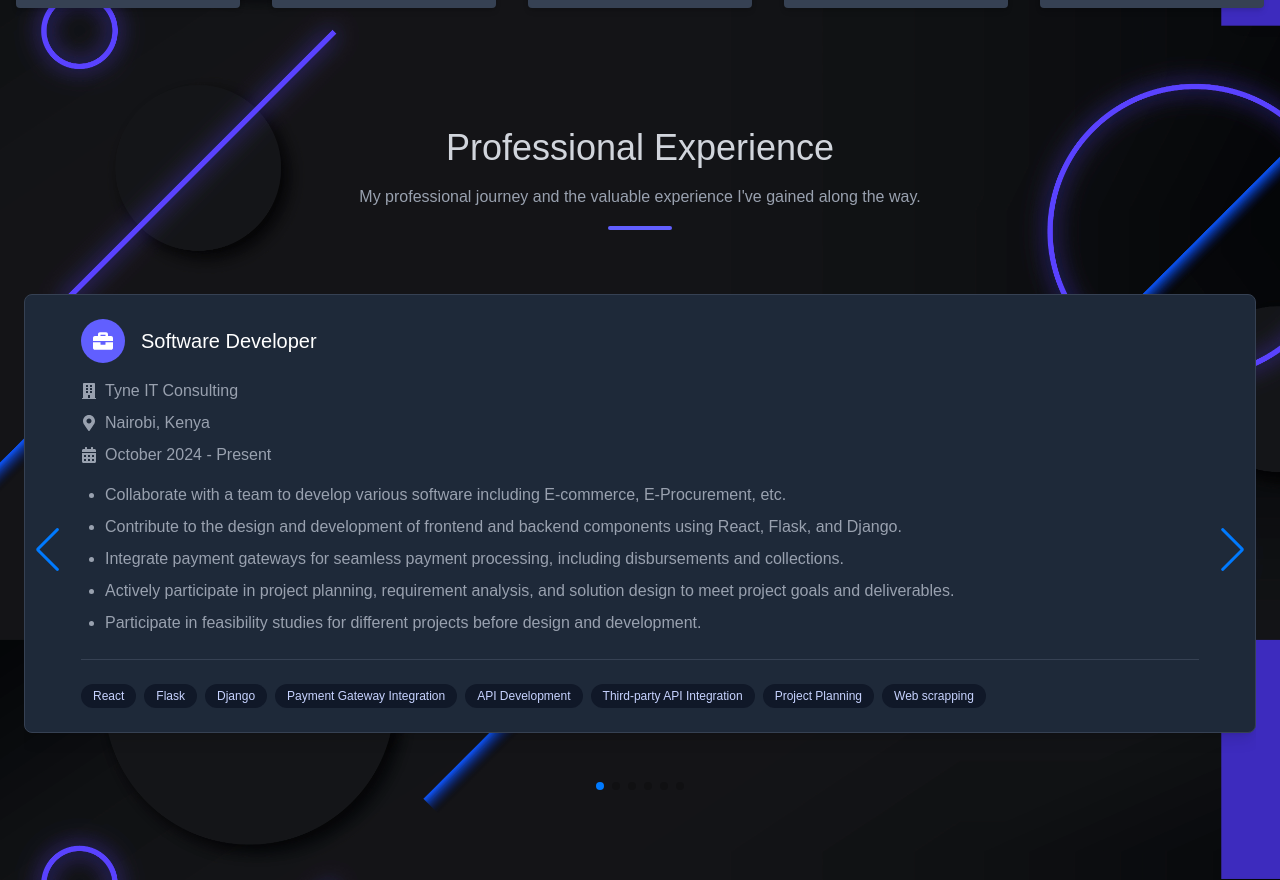
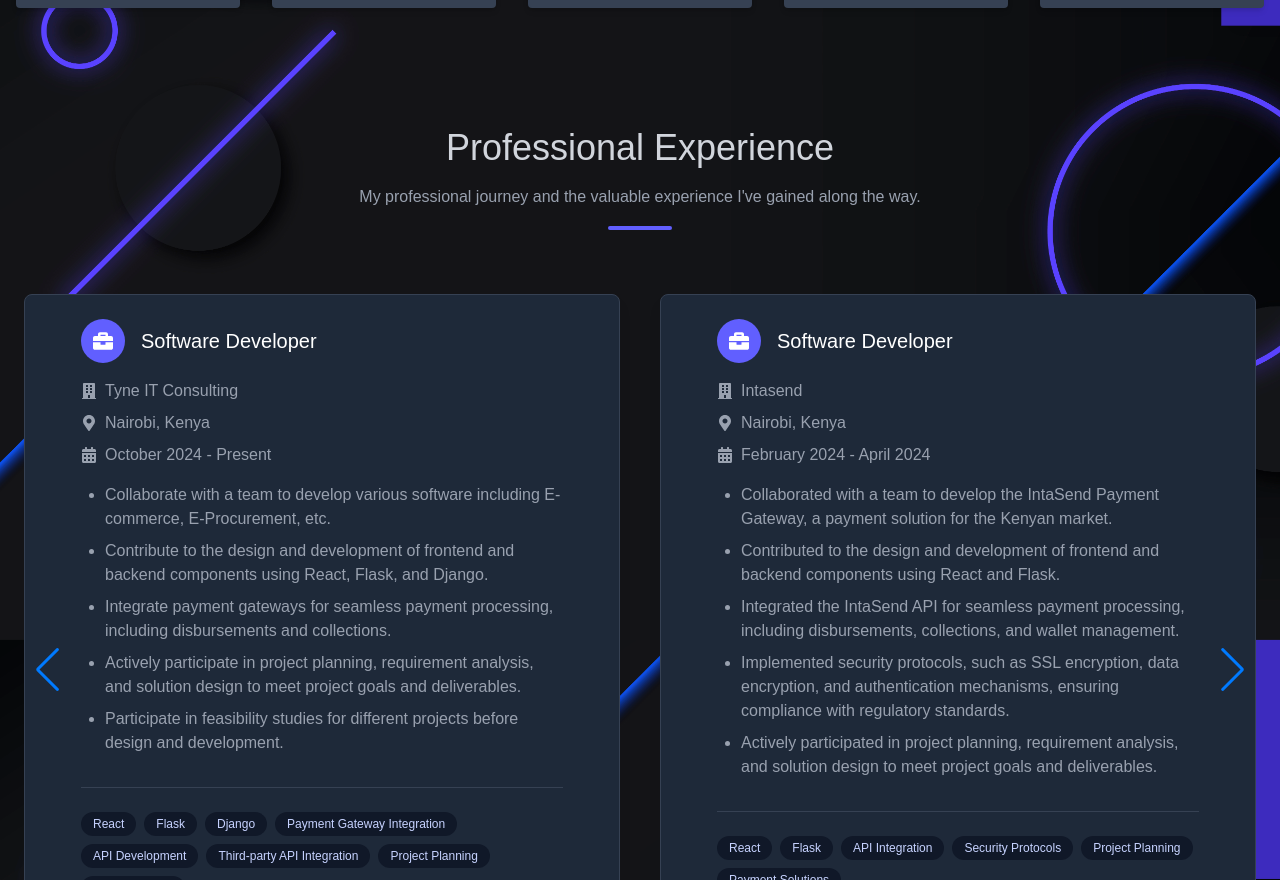
Before and after one commit to MuchokiDavid/my-portfolio, a React (Vite) app: page / in a window 1280 px wide. Shown: the part 1920-2800 px from the top of the page. Built offline with nearby package versions, Linux system fonts and the light colour scheme.

Commit message:
Update Experience component: add new technical support entry, refine descriptions, and enhance Swiper configuration for improved layout

```diff
--- a/src/components/Experience.jsx
+++ b/src/components/Experience.jsx
@@ -88,6 +88,7 @@
         "Managed the hospital's IT infrastructure, including planning, maintenance, and sourcing in line with the hospital's needs.",
         "Implemented information security systems and measures to ensure the hospital's ICT environment was secure and compliant with industry standards.",
         "Conducted training sessions for staff on the usage of different hospital infrastructures, including hardware and software.",
+        "Provided technical support and maintenance of hospital ICT services to ensure smooth operations and customer satisfaction.",
       ],
       technologies: [
         "IT Infrastructure Management",
@@ -107,8 +108,8 @@
       description: [
         "Directed tech-enabled election operations at a high-traffic polling station, ensuring 100% compliance with digital voting protocols and regulatory requirements.",
         "Trained and supervised 8 polling clerks in using KIEMS biometric systems, improving voter authentication efficiency by 30% during peak hours.",
-        "Implemented secure chain-of-custody procedures for sensitive digital/printed materials (ballot papers, KIEMS devices, results slips) with zero discrepancies.",
-        "Troubleshot real-time technical issues with the Kenya Integrated Elections Management System (KIEMS), ensuring uninterrupted voter verification and results transmission.",
+        // "Implemented secure chain-of-custody procedures for sensitive digital/printed materials (ballot papers, KIEMS devices, results slips) with zero discrepancies.",
+        "Troubleshoot real-time technical issues with the Kenya Integrated Elections Management System (KIEMS), ensuring uninterrupted voter verification and results transmission.",
         "Led the digital reconciliation and reporting of election results using secure government systems, maintaining full audit transparency.",
       ],
       technologies: [
@@ -128,7 +129,7 @@
       period: "October 2021 - September 2022",
       description: [
         "Supported E-Learning and content development in line with the schools' schemes of work, enhancing the delivery of digital education.",
-        "Provided classroom support and conducted training sessions for teachers and staff on the effective use of digital literacy devices.",
+        // "Provided classroom support and conducted training sessions for teachers and staff on the effective use of digital literacy devices.",
         "Implemented innovative solutions to help schools improve their use of digital learning tools and techniques.",
         "Provided guidance in the safe, secure, and ethical use of technology in educational environments.",
         "Assisted teachers in integrating ICT into teaching, learning, assessment, and reporting processes.",
@@ -136,9 +137,13 @@
       ],
       technologies: [
         "E-Learning",
-        "Digital Literacy",
         "Technical Support",
         "ICT Integration",
+        "Training",
+        "Content Development",
+        "Digital Education",
+        "Technical Support",
+        "Network Management",
       ],
     },
 
@@ -152,12 +157,17 @@
         "Installed and configured software applications across various departments, ensuring functionality and compliance with licensing agreements.",
         "Created and configured WiFi user accounts and devices to enable seamless connectivity and access to network resources for users.",
         "Conducted computer repair and maintenance, diagnosing and resolving hardware issues, and ensuring optimal performance of ICT infrastructure.",
+        "Provided technical support to faculty and staff, troubleshooting and resolving software and hardware issues, and ensuring smooth operation of ICT systems.",
       ],
       technologies: [
         "Technical Support",
         "Software Installation",
         "Network Configuration",
         "Hardware Maintenance",
+        "ICT Infrastructure",
+        "Software Troubleshooting",
+        "Network Security",
+        "ICT Support Attachment",
       ],
     },
   ];
@@ -263,19 +273,37 @@
 
           {/* Experience cards container with horizontal scroll */}
           <Swiper
-            slidesPerView={1}
+            slidesPerView={"auto"}
             spaceBetween={30}
+            grabCursor={true}
             loop={true}
+            keyboard={{
+              enabled: true,
+            }}
             pagination={{
               clickable: true,
+            }}
+            breakpoints={{
+              640: {
+                slidesPerView: 1,
+                spaceBetween: 30,
+              },
+              768: {
+                slidesPerView: 2,
+                spaceBetween: 40,
+              },
+              // 1024: {
+              //   slidesPerView: 3,
+              //   spaceBetween: 50,
+              // },
             }}
             navigation={true}
             modules={[Pagination, Navigation]}
             className="mySwiper"
           >
             {experiences.map((exp, index) => (
-              <SwiperSlide key={index} className="snap-center">
-                <div className="h-full bg-gray-800 bg-opacity-40 p-4 md:py-6 md:px-14 rounded-lg border border-gray-700 hover:border-indigo-500 transition-all duration-300 shadow-lg hover:shadow-indigo-500/20">
+              <SwiperSlide key={index} className="snap-center h-full">
+                <div className="flex flex-col h-full min-h-[400px] bg-gray-800 bg-opacity-40 p-4 md:py-6 md:px-14 rounded-lg border border-gray-700 hover:border-indigo-500 transition-all duration-300 shadow-lg hover:shadow-indigo-500/20">
                   <div className="flex items-center mb-4">
                     <div className="bg-indigo-500 text-white p-2 md:p-3 rounded-full mr-3 md:mr-4">
                       <FaBriefcase className="text-lg md:text-xl" />
@@ -284,7 +312,6 @@
                       {exp.title}
                     </h2>
                   </div>
-
                   <div className="mb-4 text-gray-400 text-sm md:text-base">
                     <div className="flex items-center mb-2">
                       <FaBuilding className="mr-2 flex-shrink-0" />
@@ -299,16 +326,14 @@
                       <span>{exp.period}</span>
                     </div>
                   </div>
-
-                  <ul className="list-disc pl-5 md:pl-6 mb-6 text-gray-400 text-sm md:text-base">
+                  <ul className="list-disc pl-5 md:pl-6 mb-6 text-gray-400 text-sm md:text-base flex-grow">
                     {exp.description.map((item, idx) => (
                       <li key={idx} className="mb-2">
                         {item}
                       </li>
                     ))}
                   </ul>
-
-                  <div className="pt-4 border-t border-gray-700">
+                  <div className="pt-4 border-t border-gray-700 mt-auto">
                     <div className="flex flex-wrap gap-2 mt-2">
                       {exp.technologies.map((tech, idx) => (
                         <span
@@ -327,7 +352,7 @@
         </div>
 
         {/* Right scroll button - only visible on non-mobile */}
-        {!isMobile && showRightButton && (
+        {/* {!isMobile && showRightButton && (
           <button
             onClick={handleScrollRight}
             className="absolute right-0 top-1/2 -translate-y-1/2 z-10 bg-indigo-600 text-white p-3 rounded-full shadow-lg hover:bg-indigo-700 transition-colors duration-200 focus:outline-none"
@@ -335,7 +360,7 @@
           >
             <FaChevronRight />
           </button>
-        )}
+        )} */}
       </div>
     </div>
   );
```
